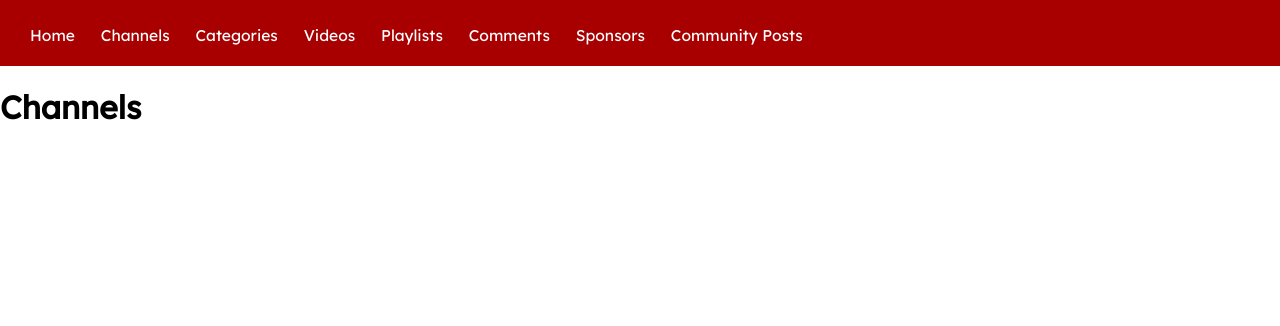
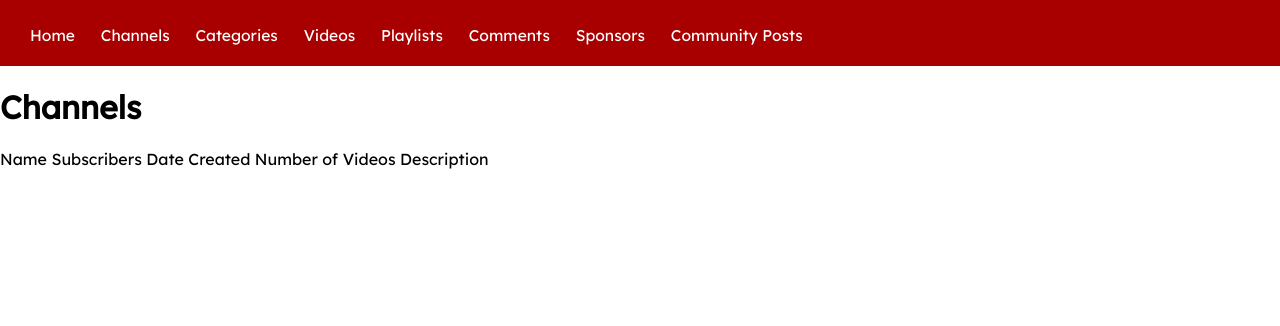
Before and after one commit to zathaxx/YouTubeDB, a Flask app: page /channels in a window 1280 px wide. Shown: the top 326 px of the page. Run offline with Flask 3, Linux system fonts and the light colour scheme; data that the repository does not hold is empty.

Commit message:
Add table headers to channel

```diff
--- a/static/style.css
+++ b/static/style.css
@@ -27,3 +27,8 @@ nav a {
 nav a:hover {
     color: #000000;
 }
+
+table, th, td {
+    border: 1px solid black;
+    border-collapse: collapse;
+}
--- a/templates/channels.html
+++ b/templates/channels.html
@@ -21,6 +21,14 @@
 </header>
 <body>
     <h1>Channels</h1>
+
+    <th>Name</th>
+    <th>Subscribers</th>
+    <th>Date Created</th>
+    <th>Number of Videos</th>
+    <th>Description</th>
+
+
     {% for row in channels %}
         <p>{{ row }}</p>
     {% endfor %}
```
